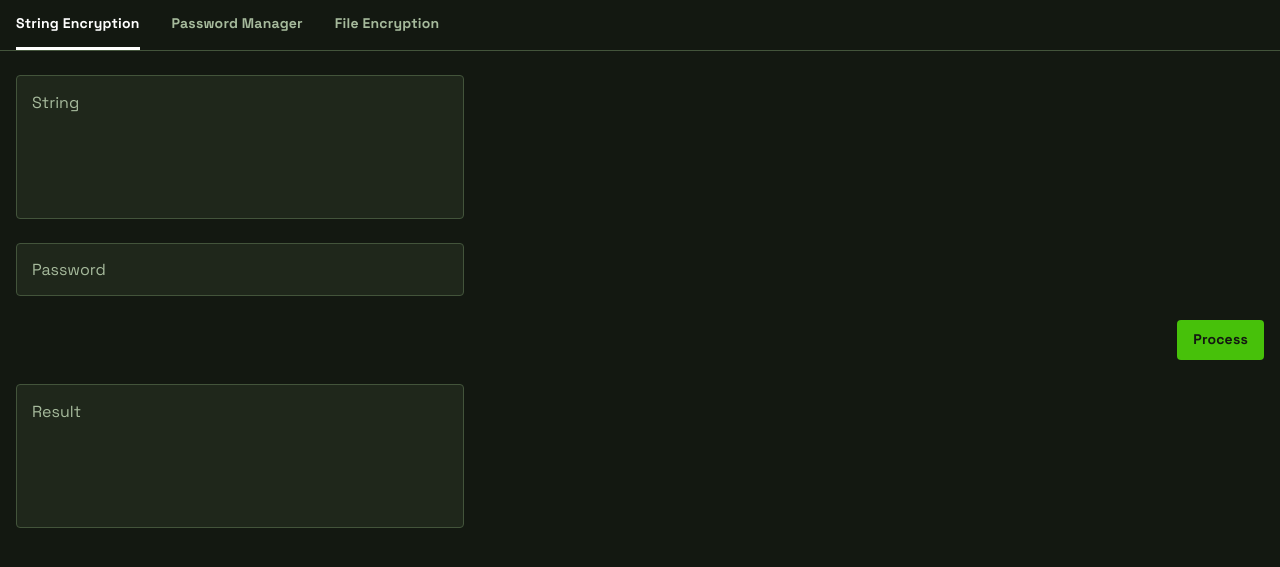
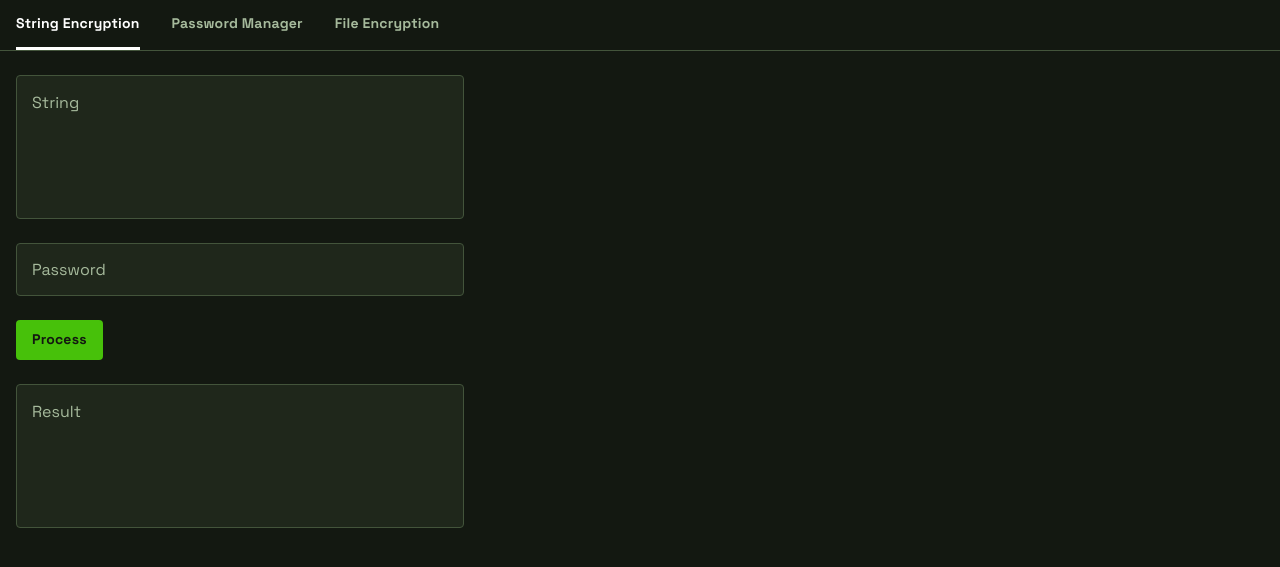
Before and after one commit to GoldenCaesar/nCode, a plain HTML site: page index.html in a window 1280 px wide. Shown: the part 175-742 px from the top of the page. Drawn offline with nearby package versions, Linux system fonts and the light colour scheme.

Commit message:
Update index.html
moved process button to the left side of screen

```diff
--- a/index.html
+++ b/index.html
@@ -75,7 +75,7 @@
               />
             </label>
           </div>
-          <div class="flex px-4 py-3 justify-end">
+          <div class="flex px-4 py-3">
             <button
               class="flex min-w-[84px] max-w-[480px] cursor-pointer items-center justify-center overflow-hidden rounded h-10 px-4 bg-[#47c10a] text-[#131811] text-sm font-bold leading-normal tracking-[0.015em]"
             >
```
